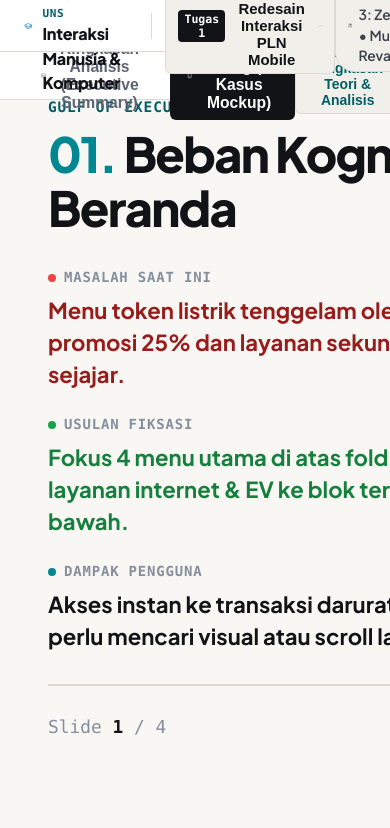
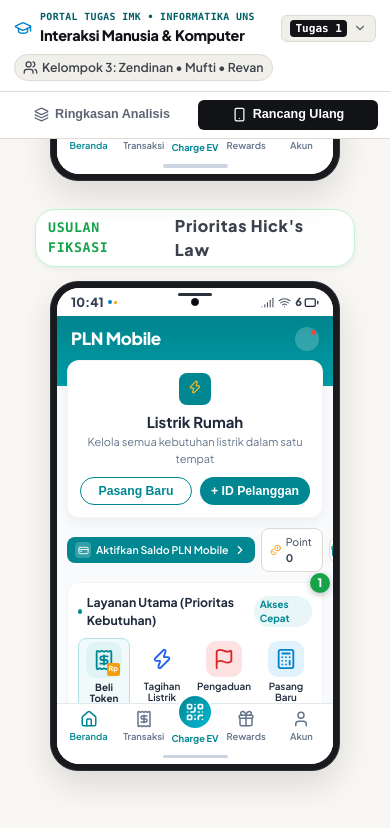
Before and after one commit to fritzuu/Wireframing-IMK, a React (Vite) app in the folder web-interaktif-imk/: page / in a window 390 px wide. Both pictures are taken after a click on the button "Buka 4 Mockup Redesain". Shown: the top 828 px of the page. Built offline with nearby package versions, Linux system fonts and the light colour scheme.

Commit message:
style(responsive): complete mobile and tablet responsive optimization for portal and presentation views

```diff
--- a/web-interaktif-imk/src/App.jsx
+++ b/web-interaktif-imk/src/App.jsx
@@ -90,7 +90,7 @@
               onClick={() => setActivePage('analisis')}
             >
               <Layers size={17} />
-              <span>Ringkasan Analisis (Executive Summary)</span>
+              <span>Ringkasan Analisis <span className="tab-sub-text">(Executive Summary)</span></span>
             </button>
 
             <button
@@ -98,7 +98,7 @@
               onClick={() => setActivePage('kasus')}
             >
               <Smartphone size={17} />
-              <span>Rancang Ulang (4 Kasus Mockup)</span>
+              <span>Rancang Ulang <span className="tab-sub-text">(4 Kasus Mockup)</span></span>
             </button>
           </div>
 
--- a/web-interaktif-imk/src/index.css
+++ b/web-interaktif-imk/src/index.css
@@ -47,8 +47,8 @@
 }
 
 html, body, #root {
-  height: 100vh;
-  width: 100vw;
+  height: 100%;
+  width: 100%;
   overflow: hidden;
   font-family: var(--font-sans);
   background-color: var(--canvas-bg);
@@ -59,12 +59,13 @@
 }
 
 /* ==========================================================================
-   Master Viewport (100vh)
+   Master Viewport (100dvh)
    ========================================================================== */
 
 .imk-master-viewport {
   height: 100vh;
-  width: 100vw;
+  height: 100dvh;
+  width: 100%;
   display: flex;
   flex-direction: column;
   overflow: hidden;
@@ -342,6 +343,7 @@
   overflow-y: auto;
   overflow-x: hidden;
   padding: 24px 32px 48px 32px;
+  -webkit-overflow-scrolling: touch;
 }
 
 /* Common Components */
@@ -3324,15 +3326,582 @@
   cursor: pointer;
 }
 
-/* Responsive adjustments */
-@media (max-width: 1024px) {
-  .ppt-slide-canvas {
+/* ==========================================================================
+   Comprehensive Mobile & Tablet Responsive Engine
+   ========================================================================== */
+
+/* 1. Medium Tablets & Small Laptops (max-width: 1080px) */
+@media (max-width: 1080px) {
+  .free-showcase-canvas {
     grid-template-columns: 1fr;
-    overflow-y: auto;
-  }
-
-  html, body, #root, .ppt-viewport {
+    gap: 36px;
+  }
+
+  .free-editorial-column {
+    max-width: 720px;
+    margin: 0 auto;
+    width: 100%;
+  }
+
+  .free-mockups-stage {
+    gap: 28px;
+  }
+
+  .free-split-layout {
+    grid-template-columns: 1fr;
+    gap: 28px;
+  }
+
+  .free-dgti-strip {
+    grid-template-columns: repeat(2, 1fr);
+    gap: 16px;
+  }
+}
+
+/* 2. Tablets & Mobile Devices (max-width: 768px) */
+@media (max-width: 768px) {
+  /* Global Portal Header */
+  .imk-top-header {
     height: auto;
-    overflow: auto;
-  }
-}
+    min-height: 52px;
+    padding: 10px 14px;
+    flex-direction: column;
+    align-items: stretch;
+    gap: 8px;
+  }
+
+  .top-header-left {
+    width: 100%;
+    justify-content: space-between;
+    gap: 8px;
+  }
+
+  .portal-brand-block {
+    gap: 8px;
+  }
+
+  .portal-brand-block svg {
+    width: 18px;
+    height: 18px;
+  }
+
+  .brand-meta {
+    font-size: 0.58rem;
+    letter-spacing: 0.04em;
+  }
+
+  .brand-title {
+    font-size: 0.85rem;
+  }
+
+  .header-divider-line {
+    display: none;
+  }
+
+  .assignment-selector-container {
+    position: static;
+  }
+
+  .assignment-selector-trigger {
+    padding: 4px 8px;
+    gap: 6px;
+  }
+
+  .asg-pill-number {
+    font-size: 0.65rem;
+    padding: 2px 5px;
+  }
+
+  .asg-pill-name {
+    font-size: 0.8rem;
+  }
+
+  .assignment-dropdown-popover {
+    position: fixed;
+    top: 56px;
+    left: 10px;
+    right: 10px;
+    width: auto;
+    max-width: calc(100vw - 20px);
+    box-shadow: 0 16px 36px rgba(0, 0, 0, 0.18);
+    z-index: 999;
+  }
+
+  .top-header-right {
+    width: 100%;
+    display: flex;
+    justify-content: flex-start;
+  }
+
+  .team-pill-badge {
+    font-size: 0.72rem;
+    padding: 3px 8px;
+    gap: 4px;
+    width: auto;
+  }
+
+  /* Segmented Primary Navigation Tabs */
+  .tugas1-nav-bar {
+    height: auto;
+    padding: 8px 12px;
+    flex-direction: column;
+    align-items: stretch;
+    gap: 6px;
+  }
+
+  .tugas1-nav-tabs {
+    display: flex;
+    width: 100%;
+    gap: 6px;
+  }
+
+  .tugas1-tab-btn {
+    flex: 1;
+    justify-content: center;
+    font-size: 0.82rem;
+    padding: 8px 6px;
+    text-align: center;
+    gap: 6px;
+    line-height: 1.25;
+  }
+
+  .tugas1-tab-btn svg {
+    width: 15px;
+    height: 15px;
+    flex-shrink: 0;
+  }
+
+  .tab-sub-text {
+    display: none;
+  }
+
+  .tugas1-quick-hint {
+    display: none;
+  }
+
+  /* Main Workspace Canvas */
+  .imk-main-canvas {
+    padding: 16px 12px 40px 12px;
+  }
+
+  /* ----------------------------------------------------
+     PAGE 1: Ringkasan Analisis (Executive Summary)
+     ---------------------------------------------------- */
+  .summary-free-canvas {
+    gap: 32px;
+  }
+
+  .free-hero-header {
+    flex-direction: column;
+    align-items: flex-start;
+    gap: 16px;
+    margin-bottom: 20px;
+  }
+
+  .free-tagline {
+    font-size: 0.72rem;
+  }
+
+  .free-hero-title {
+    font-size: 1.65rem;
+    line-height: 1.18;
+    letter-spacing: -0.025em;
+    margin-bottom: 8px;
+  }
+
+  .free-hero-sub {
+    font-size: 0.95rem;
+    line-height: 1.45;
+  }
+
+  .free-stat-ribbon {
+    display: grid;
+    grid-template-columns: 1fr 1fr;
+    gap: 10px;
+    width: 100%;
+    background: var(--surface-subtle);
+    padding: 12px;
+    border-radius: 8px;
+    border: 1px solid var(--seam-border);
+  }
+
+  .stat-divider {
+    display: none;
+  }
+
+  .free-stat-unit .stat-label {
+    font-size: 0.68rem;
+  }
+
+  .free-stat-unit .stat-value {
+    font-size: 1.05rem;
+  }
+
+  /* Section 1: DGTI */
+  .free-section {
+    gap: 16px;
+  }
+
+  .free-section-title {
+    gap: 10px;
+  }
+
+  .free-section-title .sec-num {
+    font-size: 0.8rem;
+    padding: 2px 7px;
+  }
+
+  .free-section-title h3 {
+    font-size: 1.25rem;
+  }
+
+  .free-dgti-strip {
+    grid-template-columns: 1fr;
+    gap: 10px;
+  }
+
+  .dgti-item {
+    padding: 12px 14px;
+  }
+
+  .dgti-head {
+    font-size: 1.12rem;
+  }
+
+  .dgti-desc {
+    font-size: 0.88rem;
+  }
+
+  .free-micro-notes {
+    grid-template-columns: 1fr;
+    gap: 8px;
+  }
+
+  .micro-note-item {
+    font-size: 0.85rem;
+    padding: 10px 12px;
+  }
+
+  /* Section 2: Norman Timeline Track */
+  .free-timeline-track {
+    display: flex;
+    overflow-x: auto;
+    gap: 10px;
+    padding: 6px 2px 14px 2px;
+    -webkit-overflow-scrolling: touch;
+    scroll-snap-type: x mandatory;
+    scrollbar-width: none;
+  }
+
+  .free-timeline-track::-webkit-scrollbar {
+    display: none;
+  }
+
+  .timeline-step-btn {
+    flex-shrink: 0;
+    min-width: 68px;
+    scroll-snap-align: center;
+    padding: 6px 2px;
+  }
+
+  .timeline-step-btn .step-circle {
+    width: 36px;
+    height: 36px;
+    font-size: 0.85rem;
+  }
+
+  .timeline-step-btn .step-title {
+    font-size: 0.72rem;
+  }
+
+  .timeline-active-display {
+    padding: 16px 14px;
+    gap: 10px;
+  }
+
+  .active-meta-tag {
+    font-size: 0.76rem;
+  }
+
+  .active-columns {
+    grid-template-columns: 1fr;
+    gap: 12px;
+  }
+
+  .col-caption {
+    font-size: 0.76rem;
+  }
+
+  .col-val {
+    font-size: 0.98rem;
+  }
+
+  /* Section 3: Gulf Cases & Dark Pattern */
+  .free-split-layout {
+    grid-template-columns: 1fr;
+    gap: 20px;
+  }
+
+  .free-cases-list {
+    grid-template-columns: 1fr;
+    gap: 10px;
+  }
+
+  .free-case-entry {
+    padding: 12px 14px;
+  }
+
+  .entry-title {
+    font-size: 1.1rem;
+  }
+
+  .entry-desc {
+    font-size: 0.88rem;
+  }
+
+  .free-dp-simulator {
+    padding: 16px 14px;
+    gap: 12px;
+  }
+
+  .dp-headline {
+    font-size: 1.15rem;
+  }
+
+  .dp-note {
+    font-size: 0.88rem;
+  }
+
+  .modal-row {
+    font-size: 0.88rem;
+  }
+
+  .chk-grp strong {
+    font-size: 0.92rem;
+  }
+
+  .toggle-amount {
+    font-size: 1rem;
+  }
+
+  .total-num {
+    font-size: 1.25rem;
+  }
+
+  .modal-pay-btn {
+    font-size: 0.88rem;
+    padding: 8px 14px;
+  }
+
+  /* Bottom CTA */
+  .free-bottom-cta {
+    flex-direction: column;
+    align-items: stretch;
+    gap: 14px;
+    text-align: center;
+    padding-top: 20px;
+  }
+
+  .cta-statement strong {
+    font-size: 1.2rem;
+  }
+
+  .cta-statement span {
+    font-size: 0.9rem;
+  }
+
+  .free-cta-btn {
+    width: 100%;
+    justify-content: center;
+    font-size: 0.95rem;
+    padding: 12px 18px;
+  }
+
+  /* ----------------------------------------------------
+     PAGE 2: Rancang Ulang (4 Kasus Mockup)
+     ---------------------------------------------------- */
+  .cases-stage-free {
+    padding: 0 0 32px 0;
+    gap: 20px;
+  }
+
+  .free-nav-bar {
+    flex-direction: column;
+    align-items: stretch;
+    gap: 10px;
+    padding-bottom: 12px;
+  }
+
+  .free-back-btn {
+    font-size: 0.85rem;
+    padding: 2px 0;
+  }
+
+  .free-case-switcher {
+    display: flex;
+    overflow-x: auto;
+    gap: 6px;
+    padding-bottom: 6px;
+    -webkit-overflow-scrolling: touch;
+    scrollbar-width: none;
+  }
+
+  .free-case-switcher::-webkit-scrollbar {
+    display: none;
+  }
+
+  .free-case-tab {
+    flex-shrink: 0;
+    padding: 6px 12px;
+    gap: 6px;
+  }
+
+  .free-case-tab .tab-name {
+    font-size: 0.82rem;
+  }
+
+  .free-case-tab .tab-num {
+    font-size: 0.75rem;
+  }
+
+  .free-showcase-canvas {
+    grid-template-columns: 1fr;
+    gap: 24px;
+  }
+
+  .free-editorial-column {
+    gap: 18px;
+  }
+
+  .free-stage-label,
+  .free-theory-label {
+    font-size: 0.75rem;
+  }
+
+  .free-display-title {
+    font-size: 1.65rem;
+    line-height: 1.18;
+    letter-spacing: -0.025em;
+  }
+
+  .free-narrative-flow {
+    gap: 14px;
+  }
+
+  .narrative-tag {
+    font-size: 0.72rem;
+  }
+
+  .narrative-text {
+    font-size: 0.98rem;
+    line-height: 1.45;
+  }
+
+  .free-controls-bar {
+    padding-top: 14px;
+  }
+
+  .free-step-counter {
+    font-size: 0.9rem;
+  }
+
+  /* Physical Phone Mockups Stage */
+  .free-mockups-stage {
+    flex-direction: column;
+    align-items: center;
+    gap: 28px;
+    width: 100%;
+  }
+
+  .free-phone-wrapper {
+    width: 100%;
+    max-width: 320px;
+  }
+
+  .free-phone-shadow {
+    display: flex;
+    justify-content: center;
+    width: 100%;
+  }
+
+  .phone-device {
+    width: min(310px, 88vw);
+    height: 520px;
+    border-radius: 28px;
+    padding: 6px;
+    box-shadow: 0 14px 34px rgba(0, 0, 0, 0.12);
+  }
+
+  .phone-bezel {
+    border-radius: 22px;
+  }
+
+  .free-phone-label {
+    font-size: 0.78rem;
+    padding: 4px 12px;
+    gap: 6px;
+  }
+
+  /* Upcoming Assignment View */
+  .upcoming-container {
+    margin: 14px auto;
+  }
+
+  .upcoming-card {
+    padding: 24px 16px;
+    gap: 16px;
+  }
+
+  .upcoming-title {
+    font-size: 1.35rem;
+  }
+
+  .upcoming-desc {
+    font-size: 0.92rem;
+  }
+
+  .upcoming-timeline-box {
+    padding: 14px;
+    gap: 10px;
+  }
+
+  .timeline-header strong {
+    font-size: 0.88rem;
+  }
+
+  .timeline-points li {
+    font-size: 0.85rem;
+  }
+
+  .btn-back-tugas1 {
+    width: 100%;
+    justify-content: center;
+    font-size: 0.88rem;
+    padding: 10px 14px;
+  }
+}
+
+/* 3. Small Mobile Screens (max-width: 420px) */
+@media (max-width: 420px) {
+  .asg-pill-name {
+    display: none;
+  }
+
+  .phone-device {
+    width: 290px;
+    height: 490px;
+  }
+
+  .free-hero-title {
+    font-size: 1.48rem;
+  }
+
+  .free-stat-ribbon {
+    grid-template-columns: 1fr;
+  }
+
+  .tugas1-tab-btn {
+    font-size: 0.74rem;
+    padding: 6px 4px;
+  }
+}
```
